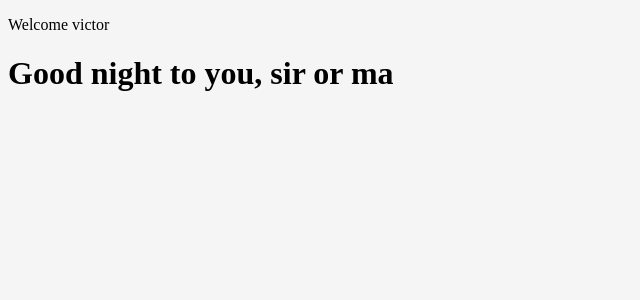
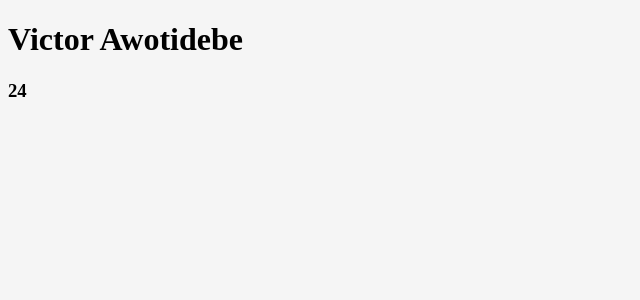
Before and after one commit to debelistic/reactTut, a React app: page / in a window 1280 px wide. Shown: the top 300 px of the page, without its empty margins (0-640 px from the left). Built offline with nearby package versions, Linux system fonts and the light colour scheme.

Commit message:
class states

```diff
--- a/main.js
+++ b/main.js
@@ -1,6 +1,6 @@
 import React from "react";
 import ReactDOM from "react-dom";
-import App from './classComponents/App';
+import App from './states/App';
 import './styles/TodoApp.css';
 
 ReactDOM.render(<App />, document.getElementById('app'));
--- /dev/null
+++ b/states/App.js
@@ -0,0 +1,23 @@
+import React, {Component} from 'react';
+
+class App extends Component {
+
+  constructor(){
+    super();
+    this.state = {
+      name: 'Victor Awotidebe',
+      age: 24,
+    }
+  }
+
+  render() {
+    return (
+      <div>
+        <h1>{this.state.name}</h1>
+        <h3>{this.state.age}</h3>
+      </div>
+    )
+  }
+}
+
+export default App;
```
